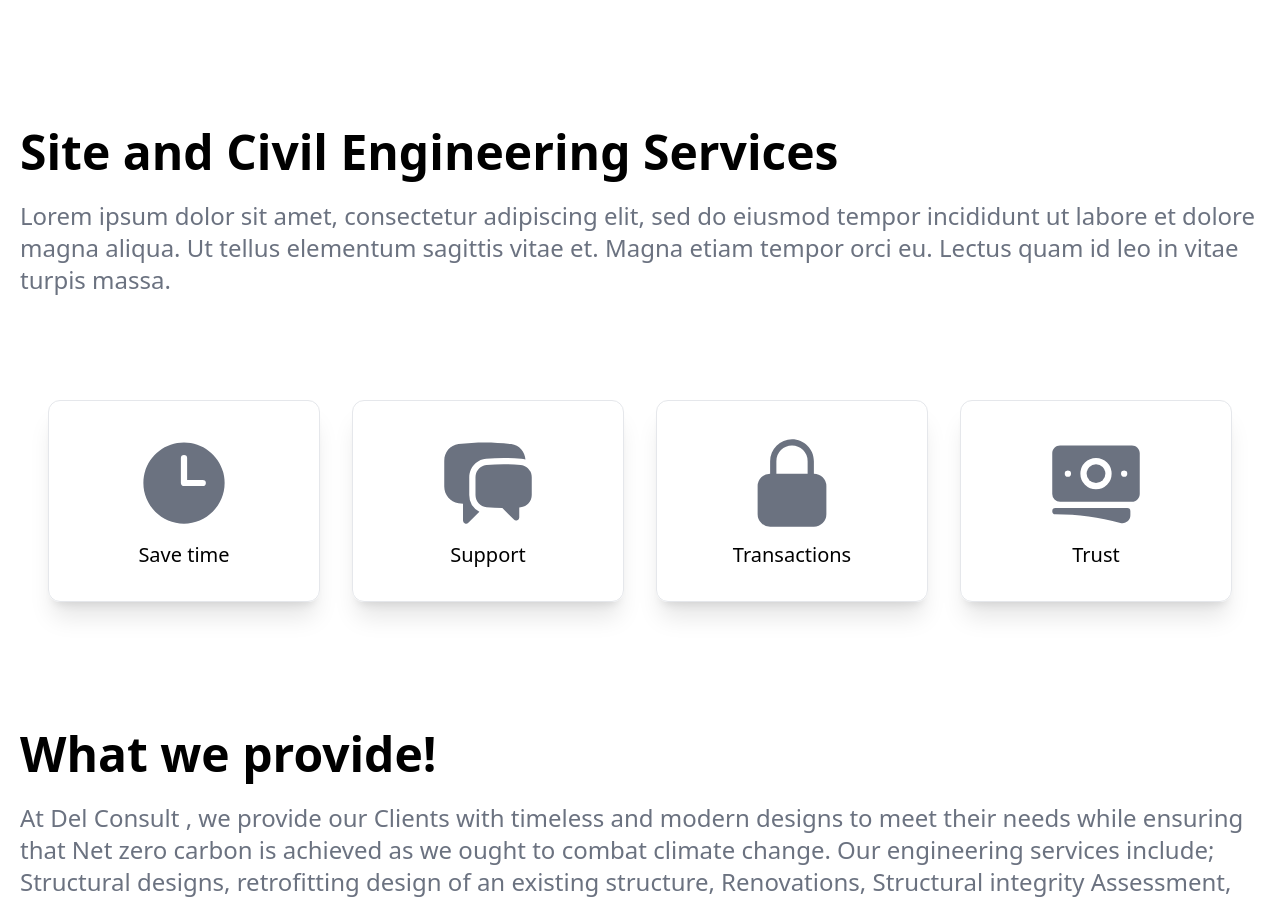
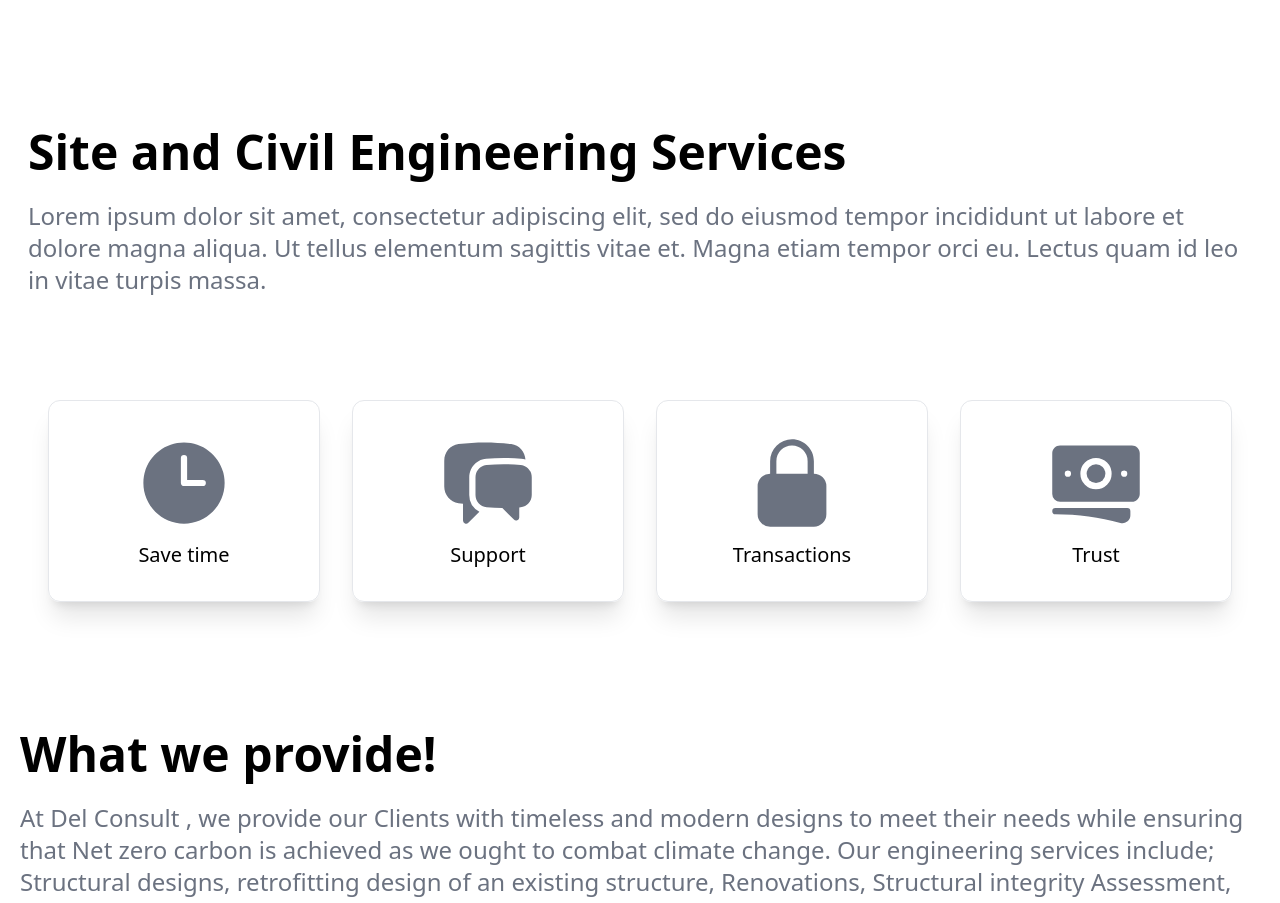
Before and after one commit to MicroStartup/del-consult, a React (Create React App) app: page / in a window 1280 px wide. Shown: the part 800-1703 px from the top of the page. Built offline with nearby package versions, Linux system fonts and the light colour scheme.

Commit message:
update margin in about section

```diff
--- a/src/components/About.jsx
+++ b/src/components/About.jsx
@@ -5,7 +5,7 @@ const About = () => {
   return (
     <div name='about' className='w-full my-32'>
         <div className='max-w-[1240px] mx-auto'>
-            <div className=''>
+            <div className='px-2'>
                 <h2 className='text-5xl font-bold'>Site and Civil Engineering Services</h2>
                 <p className='text-2xl py-6 text-gray-500'>
                 Lorem ipsum dolor sit amet, consectetur adipiscing elit, sed do eiusmod tempor incididunt ut labore et
```
